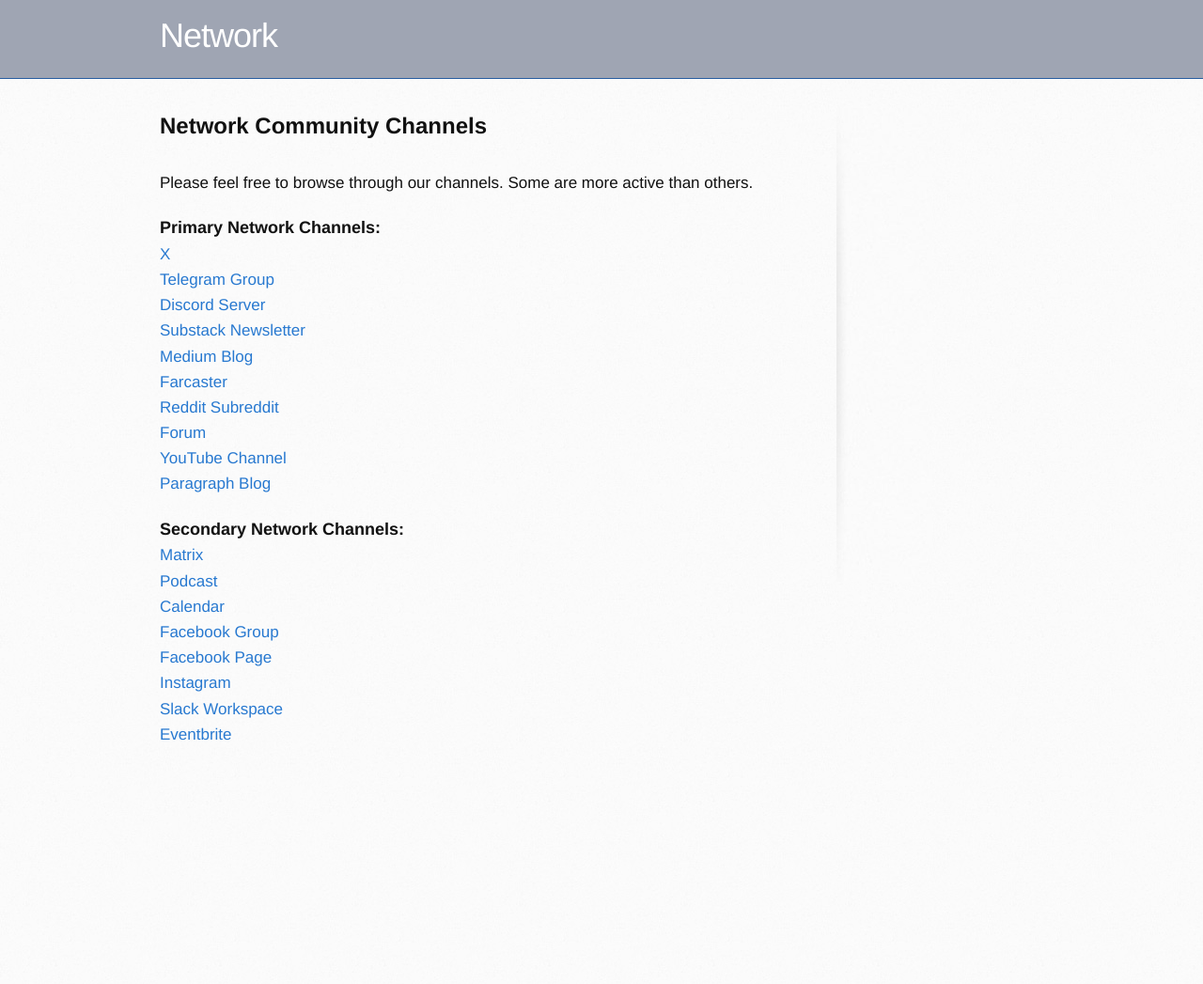
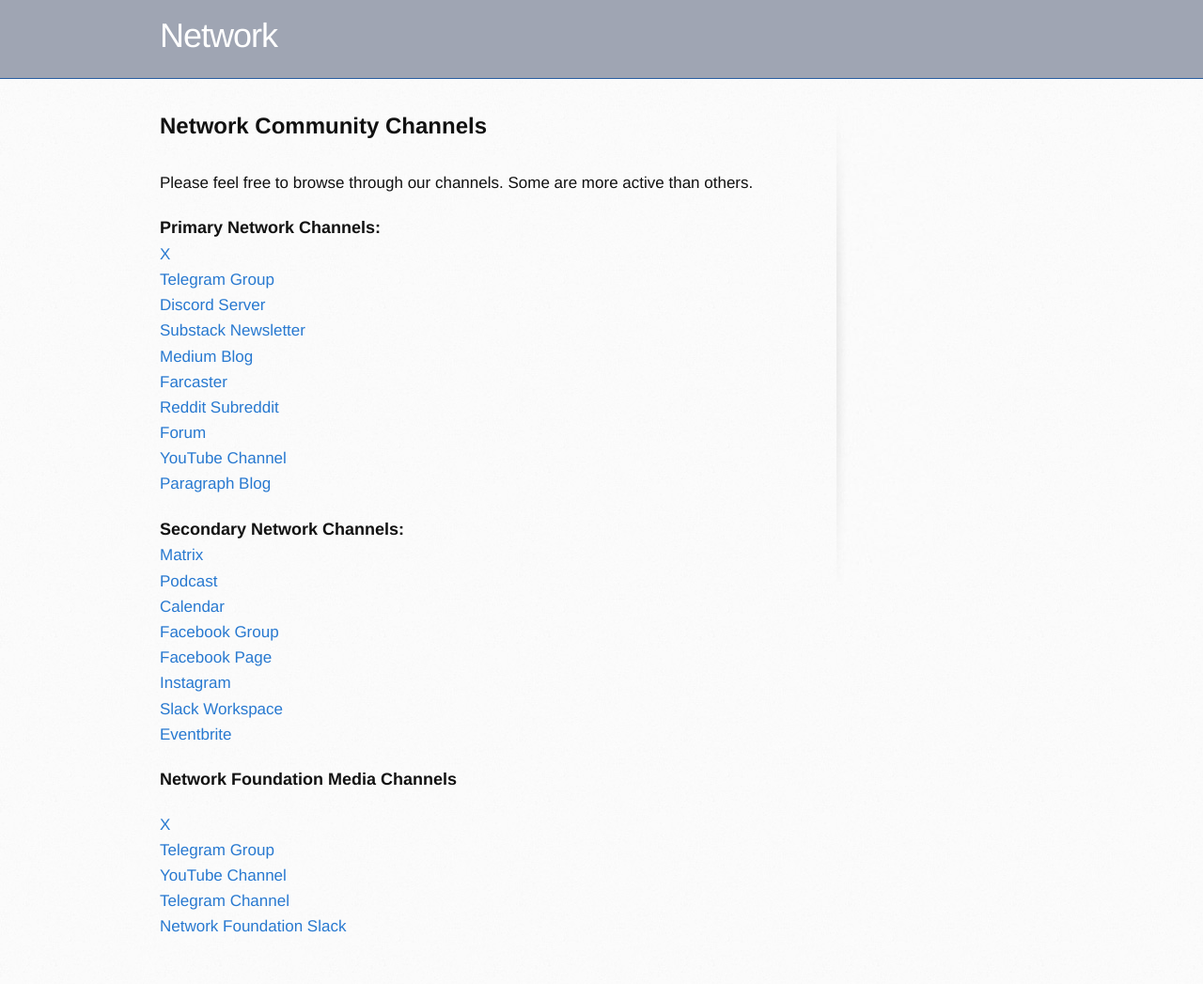
Before and after one commit to networkf/network.github.io, a Jekyll site: the page built from community.md, in a window 1280 px wide. Shown: the whole page at 94% size. Built offline with Jekyll 4.4.1, drawn with Linux system fonts in a browser that asks for light colours; some web fonts are replaced; our own code applies the rules of GitHub Pages for plain Markdown files; the repository's description, which GitHub fills in, is left out; before the commit the page ends 900 px from its top, so only the background shows below that.

Commit message:
Update community.md

```diff
--- a/community.md
+++ b/community.md
@@ -51,3 +51,15 @@ Please feel free to browse through our channels. Some are more active than other
 <br>
 <a href="https://netxork.eventbrite.com" target="_blank">Eventbrite</a>
 <br>
+
+<b><font size="4">Network Foundation Media Channels</font></b>
+
+<a href="https://x.com/networkfdn" target="_blank">X</a>
+<br>
+<a href="https://t.me/networkfoundation" target="_blank">Telegram Group</a>
+<br>
+<a href="https://youtube.com/@networkfdn" target="_blank">YouTube Channel</a>
+<br>
+<a href="https://t.me/networkfdn" target="_blank">Telegram Channel</a>
+<br>
+<a href="https://networkfoundaton.slack.com" target="_blank">Network Foundation Slack</a>
```
